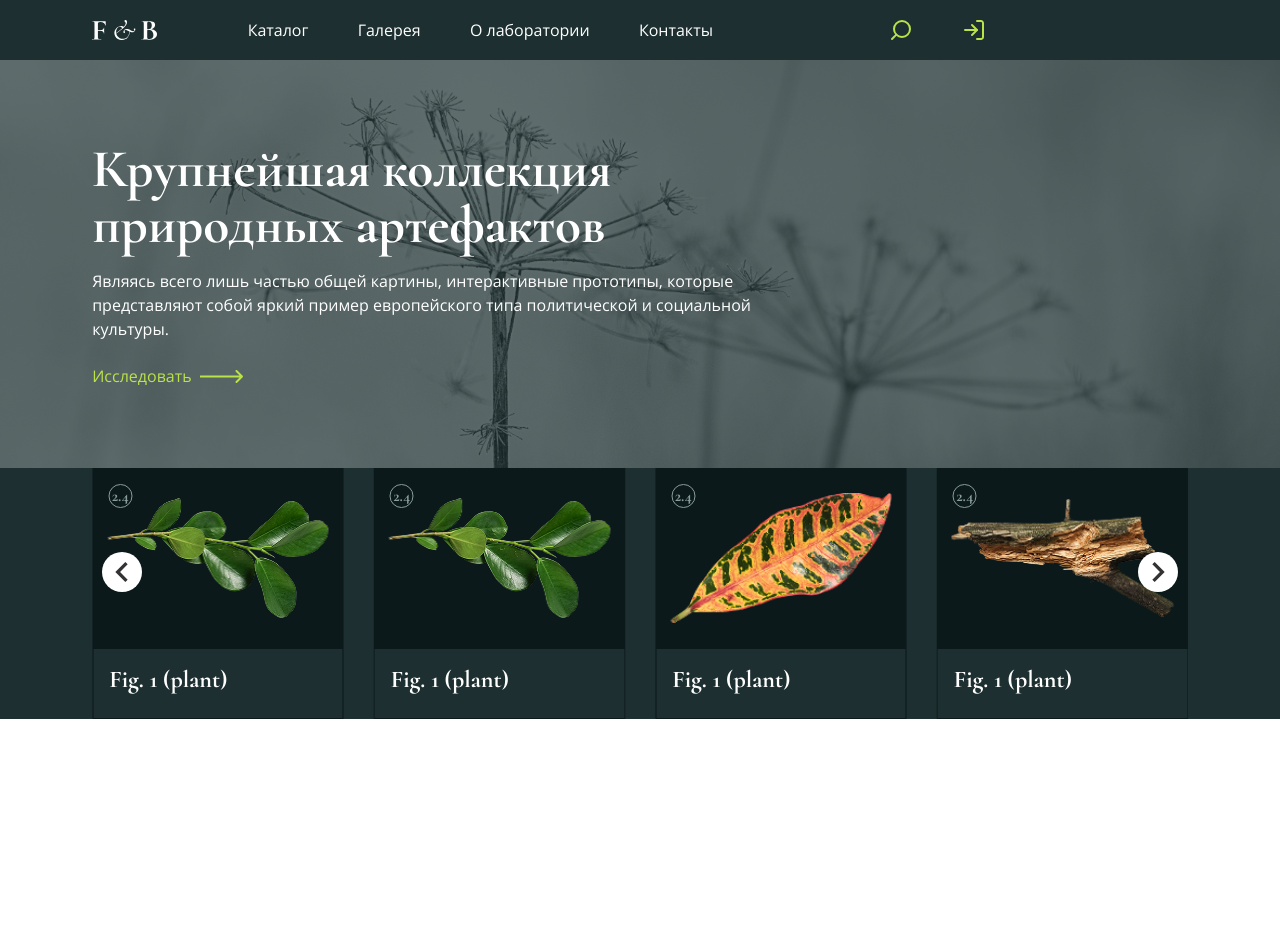
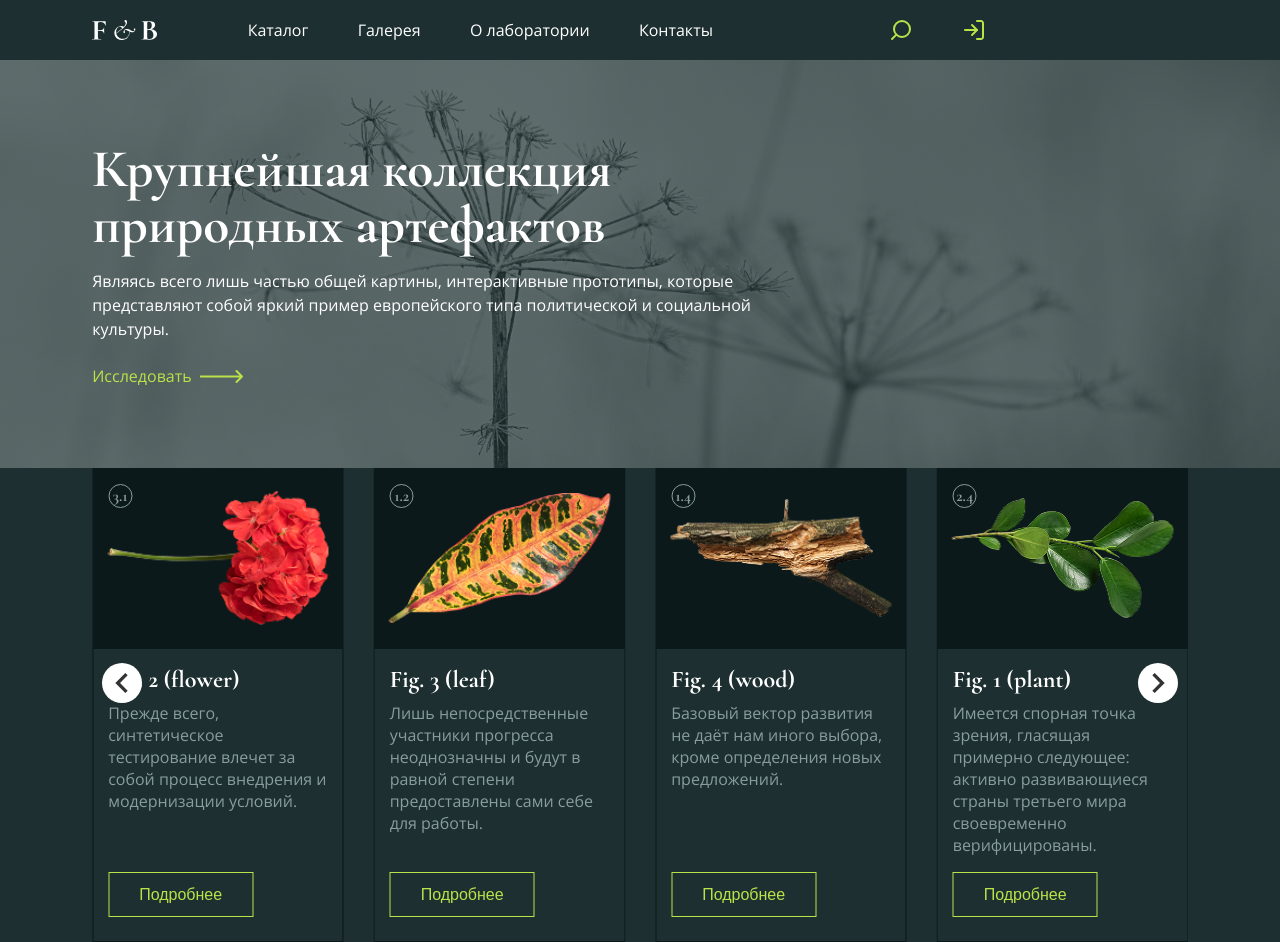
Before and after one commit to SergeyMalyuga/natural-artifacts, an Angular app: page / in a window 1280 px wide. Before the commit the page ends 800 px from the top, so only its background shows below. Built offline with nearby package versions, Linux system fonts and the light colour scheme; a web font is replaced by a local one.

Commit message:
Настроить выравнивание карточек в слайдере.

```diff
--- a/src/app/features/gallery/gallery.component.html
+++ b/src/app/features/gallery/gallery.component.html
@@ -1,7 +1,7 @@
 <section class="gallery">
   <div class="gallery__content container">
     <app-swiper>
-      <div class="swiper-slide">
+      <div class="swiper-slide  gallery-slider" style="height: auto">
         <article class="gallery__card">
           <div class="gallery__image-wrapper">
             <div class="gallery__card-number">
@@ -13,10 +13,73 @@
             <h2 class="gallery__card-title">
               Fig. 1 (plant)
             </h2>
+            <p class="gallery__card-text">
+              Имеется спорная точка зрения, гласящая примерно следующее: активно развивающиеся страны третьего мира
+              своевременно верифицированы.
+            </p>
+            <button class="gallery__card-button">Подробнее</button>
           </div>
         </article>
       </div>
-      <div class="swiper-slide">
+      <div class="swiper-slide gallery-slider"  style="height: auto">
+        <article class="gallery__card">
+          <div class="gallery__image-wrapper">
+            <div class="gallery__card-number">
+              <span a>3.1</span>
+            </div>
+            <img src="./assets/images/gallery-photo-2.png" width="223" height="120" alt="Ветка эвкалипта">
+          </div>
+          <div class="gallery__card-content">
+            <h2 class="gallery__card-title">
+              Fig. 2 (flower)
+            </h2>
+            <p class="gallery__card-text">
+              Прежде всего, синтетическое тестирование влечет за собой процесс внедрения и модернизации условий.
+            </p>
+            <button class="gallery__card-button">Подробнее</button>
+          </div>
+        </article>
+      </div>
+      <div class="swiper-slide" style="height: auto">
+        <article class="gallery__card">
+          <div class="gallery__image-wrapper">
+            <div class="gallery__card-number">
+              <span a>1.2</span>
+            </div>
+            <img src="./assets/images/gallery-photo-3.png" width="223" height="120" alt="Ветка эвкалипта">
+          </div>
+          <div class="gallery__card-content">
+            <h2 class="gallery__card-title">
+              Fig. 3 (leaf)
+            </h2>
+            <p class="gallery__card-text">
+              Лишь непосредственные участники прогресса неоднозначны и будут в равной степени предоставлены сами себе
+              для работы.
+            </p>
+            <button class="gallery__card-button">Подробнее</button>
+          </div>
+        </article>
+      </div>
+      <div class="swiper-slide" style="height: auto">
+        <article class="gallery__card">
+          <div class="gallery__image-wrapper">
+            <div class="gallery__card-number">
+              <span a>1.4</span>
+            </div>
+            <img src="./assets/images/gallery-photo-4.png" width="223" height="120" alt="Ветка эвкалипта">
+          </div>
+          <div class="gallery__card-content">
+            <h2 class="gallery__card-title">
+              Fig. 4 (wood)
+            </h2>
+            <p class="gallery__card-text">
+              Базовый вектор развития не даёт нам иного выбора, кроме определения новых предложений.
+            </p>
+            <button class="gallery__card-button">Подробнее</button>
+          </div>
+        </article>
+      </div>
+      <div class="swiper-slide  gallery-slider" style="height: auto">
         <article class="gallery__card">
           <div class="gallery__image-wrapper">
             <div class="gallery__card-number">
@@ -28,98 +91,15 @@
             <h2 class="gallery__card-title">
               Fig. 1 (plant)
             </h2>
+            <p class="gallery__card-text">
+              Имеется спорная точка зрения, гласящая примерно следующее: активно развивающиеся страны третьего мира
+              своевременно верифицированы.
+            </p>
+            <button class="gallery__card-button">Подробнее</button>
           </div>
         </article>
       </div>
-      <div class="swiper-slide">
-        <article class="gallery__card">
-          <div class="gallery__image-wrapper">
-            <div class="gallery__card-number">
-              <span a>2.4</span>
-            </div>
-            <img src="./assets/images/gallery-photo-1.png" width="223" height="120" alt="Ветка эвкалипта">
-          </div>
-          <div class="gallery__card-content">
-            <h2 class="gallery__card-title">
-              Fig. 1 (plant)
-            </h2>
-          </div>
-        </article>
-      </div>
-      <div class="swiper-slide">
-        <article class="gallery__card">
-          <div class="gallery__image-wrapper">
-            <div class="gallery__card-number">
-              <span a>2.4</span>
-            </div>
-            <img src="./assets/images/gallery-photo-3.png" width="223" height="120" alt="Ветка эвкалипта">
-          </div>
-          <div class="gallery__card-content">
-            <h2 class="gallery__card-title">
-              Fig. 1 (plant)
-            </h2>
-          </div>
-        </article>
-      </div>
-      <div class="swiper-slide">
-        <article class="gallery__card">
-          <div class="gallery__image-wrapper">
-            <div class="gallery__card-number">
-              <span a>2.4</span>
-            </div>
-            <img src="./assets/images/gallery-photo-4.png" width="223" height="120" alt="Ветка эвкалипта">
-          </div>
-          <div class="gallery__card-content">
-            <h2 class="gallery__card-title">
-              Fig. 1 (plant)
-            </h2>
-          </div>
-        </article>
-      </div>
-      <div class="swiper-slide">
-        <article class="gallery__card">
-          <div class="gallery__image-wrapper">
-            <div class="gallery__card-number">
-              <span a>2.4</span>
-            </div>
-            <img src="./assets/images/gallery-photo-1.png" width="223" height="120" alt="Ветка эвкалипта">
-          </div>
-          <div class="gallery__card-content">
-            <h2 class="gallery__card-title">
-              Fig. 1 (plant)
-            </h2>
-          </div>
-        </article>
-      </div>
-
-    </app-swiper>
-<!--
-      <button class="swiper-button-prev btn-reset">
-        <svg><use xlink:href="img/sprite.svg#arrow-slider"></use></svg>
-      </button>
-      <button class="swiper-button-next btn-reset">
-        <svg><use xlink:href="img/sprite.svg#arrow-slider"></use></svg>
-      </button>-->
-
-<!--
-    <ul class="gallery__list">
-      <li class="gallery__item">
-        <article class="gallery__card">
-          <div class="gallery__image-wrapper">
-            <div class="gallery__card-number">
-              <span a>2.4</span>
-            </div>
-            <img src="./assets/images/gallery-photo-1.png" width="223" height="120" alt="Ветка эвкалипта">
-          </div>
-          <div class="gallery__card-content">
-            <h2 class="gallery__card-title">
-              Fig. 1 (plant)
-            </h2>
-          </div>
-        </article>
-      </li>
-
-      <li class="gallery__item">
+      <div class="swiper-slide gallery-slider"  style="height: auto">
         <article class="gallery__card">
           <div class="gallery__image-wrapper">
             <div class="gallery__card-number">
@@ -131,11 +111,14 @@
             <h2 class="gallery__card-title">
               Fig. 2 (flower)
             </h2>
+            <p class="gallery__card-text">
+              Прежде всего, синтетическое тестирование влечет за собой процесс внедрения и модернизации условий.
+            </p>
+            <button class="gallery__card-button">Подробнее</button>
           </div>
         </article>
-      </li>
-
-      <li class="gallery__item">
+      </div>
+      <div class="swiper-slide" style="height: auto">
         <article class="gallery__card">
           <div class="gallery__image-wrapper">
             <div class="gallery__card-number">
@@ -147,11 +130,15 @@
             <h2 class="gallery__card-title">
               Fig. 3 (leaf)
             </h2>
+            <p class="gallery__card-text">
+              Лишь непосредственные участники прогресса неоднозначны и будут в равной степени предоставлены сами себе
+              для работы.
+            </p>
+            <button class="gallery__card-button">Подробнее</button>
           </div>
         </article>
-      </li>
-
-      <li class="gallery__item">
+      </div>
+      <div class="swiper-slide" style="height: auto">
         <article class="gallery__card">
           <div class="gallery__image-wrapper">
             <div class="gallery__card-number">
@@ -163,26 +150,14 @@
             <h2 class="gallery__card-title">
               Fig. 4 (wood)
             </h2>
+            <p class="gallery__card-text">
+              Базовый вектор развития не даёт нам иного выбора, кроме определения новых предложений.
+            </p>
+            <button class="gallery__card-button">Подробнее</button>
           </div>
         </article>
-      </li>
+      </div>
 
-      <li class="gallery__item">
-        <article class="gallery__card">
-          <div class="gallery__image-wrapper">
-            <div class="gallery__card-number">
-              <span a>1.4</span>
-            </div>
-            <img src="./assets/images/gallery-photo-4.png" width="223" height="120" alt="Ветка эвкалипта">
-          </div>
-          <div class="gallery__card-content">
-            <h2 class="gallery__card-title">
-              Fig. 4 (wood)
-            </h2>
-          </div>
-        </article>
-      </li>
-    </ul>
--->
+    </app-swiper>
   </div>
 </section>
--- a/src/app/features/gallery/gallery.component.scss
+++ b/src/app/features/gallery/gallery.component.scss
@@ -30,10 +30,7 @@
   &__card {
     display: flex;
     flex-direction: column;
-    /*
-    max-width: 253px;
-    width: 100%;
-    */
+    height: 100%;
 
     &-number {
       display: flex;
@@ -52,8 +49,11 @@
     }
 
     &-content {
+      display: flex;
+      flex-direction: column;
       border: 1px solid variables.$bg-card-image;
-      padding: 16px 16px 24px;
+      padding: 16px 15px 24px;
+      flex: 1;
     }
 
     &-title {
@@ -64,7 +64,50 @@
       line-height: 29px;
       letter-spacing: 0;
       text-align: left;
-      margin: 0;
+      margin: 0 0 8px;
+    }
+
+    &-text {
+      color: variables.$grey;
+      font-size: 16px;
+      font-weight: 400;
+      line-height: 22px;
+      letter-spacing: 0;
+      text-align: left;
+      margin: 0 0 16px;
+    }
+
+    &-button {
+      border: 1px solid variables.$bg-accent-color;
+      background-color: transparent;
+      color: variables.$bg-accent-color;
+      font-size: 16px;
+      font-weight: 400;
+      line-height: 22px;
+      letter-spacing: 0;
+      text-align: center;
+      padding: 10.5px 28.5px;
+      width: 145px;
+      margin-top: auto;
+
+      &:hover {
+        background-color: variables.$bg-accent-color;
+        color: variables.$bg-footer-color;
+      }
+
+      &:active {
+        background-color: variables.$green-active;
+        color: variables.$bg-footer-color;
+      }
+
+      &:focus {
+        outline: none;
+
+        &-visible {
+          outline: 1px solid variables.$bg-accent-color;
+          outline-offset: 3px;
+        }
+      }
     }
   }
 
```
